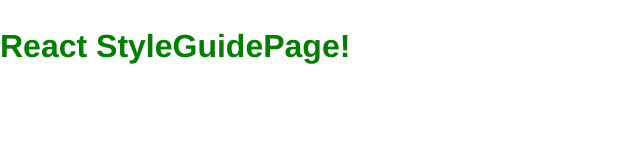
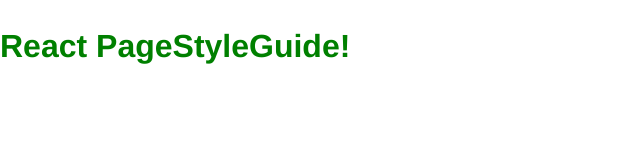
Before and after one commit to alancurtis5000/react-webpack-sass-jest-redux-router-extras-01, a React app: page /style in a window 1280 px wide. Shown: the top 160 px of the page, without its empty margins (0-640 px from the left). Built offline with nearby package versions, Linux system fonts and the light colour scheme.

Commit message:
renamed general to specific

```diff
--- a/src/components/NotFoundPage.js
+++ b/src/components/PageNotFound.js
@@ -1,10 +1,10 @@
 import React from 'react';
 import { Link } from 'react-router-dom';
 
-const NotFoundPage = () => (
+const PageNotFound = () => (
   <div>
     404 - <Link to="/">Go home</Link>
   </div>
 );
 
-export default NotFoundPage;
+export default PageNotFound;
--- /dev/null
+++ b/src/components/PageStyleGuide.js
@@ -0,0 +1,13 @@
+import React, { Component } from 'react';
+
+class PageStyleGuide extends Component {
+  render() {
+    return (
+      <div>
+        <h1>React PageStyleGuide!</h1>
+      </div>
+    )
+  }
+}
+
+export default PageStyleGuide;
--- a/src/components/TestPage.js
+++ b/src/components/PageTest.js
@@ -3,7 +3,7 @@ import { connect } from 'react-redux';
 import { changeText } from '../actions/testPage';
 import isEmpty from 'lodash/isEmpty';
 
-class TestPage extends Component {
+class PageTest extends Component {
   constructor(props){
     super(props);
   }
@@ -21,7 +21,7 @@ class TestPage extends Component {
   render() {
     return (
       <div>
-        <h1>React TestPage!</h1>
+        <h1>React PageTest!</h1>
         <button onClick={this.handleOnClick}>test click</button>
         <button onClick={this.logProps}>log props</button>
       </div>
@@ -39,4 +39,4 @@ function mapStateToProps(state) {
   }
 }
 
-export default connect(mapStateToProps, mapDispatchToProps)(TestPage);
+export default connect(mapStateToProps, mapDispatchToProps)(PageTest);
--- a/src/components/StyleGuidePage.js
+++ /dev/null
@@ -1,13 +0,0 @@
-import React, { Component } from 'react';
-
-class StyleGuidePage extends Component {
-  render() {
-    return (
-      <div>
-        <h1>React StyleGuidePage!</h1>
-      </div>
-    )
-  }
-}
-
-export default StyleGuidePage;
--- a/src/routers/AppRouter.js
+++ b/src/routers/AppRouter.js
@@ -1,15 +1,15 @@
 import React from 'react';
 import { BrowserRouter, Route, Switch} from 'react-router-dom';
-import NotFoundPage from '../components/NotFoundPage';
-import StyleGuidePage from '../components/StyleGuidePage';
-import TestPage from '../components/TestPage';
+import PageNotFound from '../components/PageNotFound';
+import PageStyleGuide from '../components/PageStyleGuide';
+import PageTest from '../components/PageTest';
 
 const AppRouter = () => (
   <BrowserRouter >
     <Switch>
-      <Route path="/" exact component={TestPage}/>
-      <Route path="/style" component={StyleGuidePage}/>
-      <Route component={NotFoundPage} />
+      <Route path="/" exact component={PageTest}/>
+      <Route path="/style" component={PageStyleGuide}/>
+      <Route component={PageNotFound} />
     </Switch>
   </BrowserRouter>
 );
```
